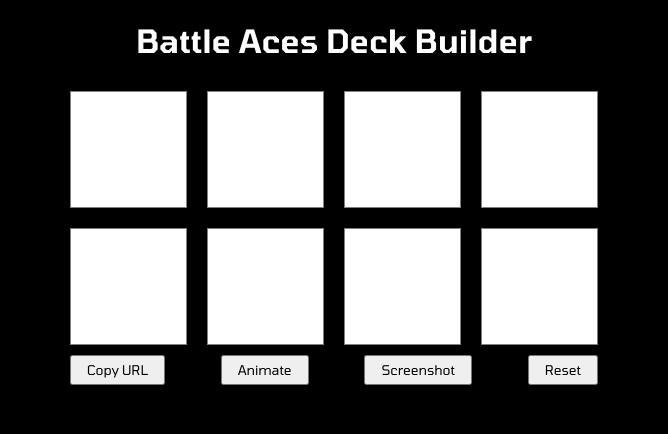
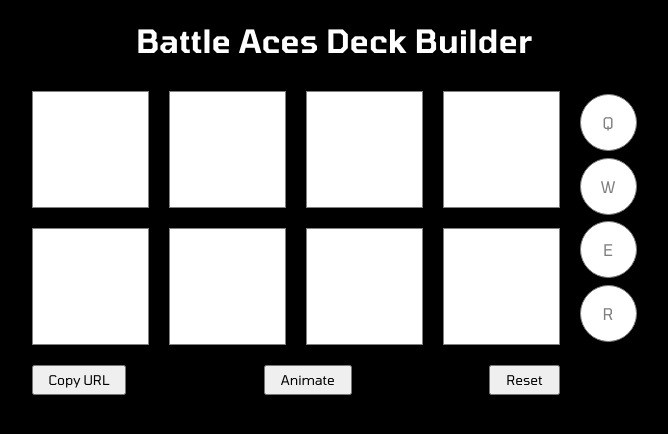
Before and after one commit to Zaokret/battle-aces, a website: page index.html in a window 1280 px wide. Shown: the whole page, without its empty margins (306-974 px from the left). Drawn offline with Linux system fonts and the light colour scheme; no server answers.

Commit message:
show available abilities and selected key

```diff
--- a/index.html
+++ b/index.html
@@ -9,6 +9,7 @@
 <body>
     <main>
         <h1>Battle Aces Deck Builder</h1>
+        <div id="main-selection">
             <div id="deck">
                 <div class="row">
                     <div id="slot-0" class="t0 card"></div>
@@ -22,15 +23,23 @@
                     <div id="slot-6" class="t4 card"></div>
                     <div id="slot-7" class="t4 t2 card"></div>
                 </div>
-        </div>
                 <div class="row actions">
                     <button id="share-button" type="button">Copy URL</button>
                     <button id="animate-button" type="button">Animate</button>
-            <button id="screenshot" type="button">Screenshot</button>
                     <button id="reset-button" type="button">Reset</button>
+                </div>
+            </div>
+            <div id="abilities">
+                <div class="ability" id="q"></div>
+                <div class="ability" id="w"></div>
+                <div class="ability" id="e"></div>
+                <div class="ability" id="r"></div>
+            </div>
         </div>
 
         <div popover="auto" id="select-unit"></div>
+        <div popover="auto" id="select-ability">asd</div>
+
         <div id="video"></div>
         <canvas id="canvas" hidden></canvas>
         <script src="./index.js"></script>
--- a/index.js
+++ b/index.js
@@ -1,6 +1,5 @@
 var units = [];
 var tiers = [];
-var isPopoverOpen = false;
 
 fetchUnitsAndTiers()
     .then((data) => {
@@ -12,8 +11,31 @@
     });
 
 const unitInput = document.getElementById('select-unit');
+const cards = document.getElementsByClassName('card');
 
-const cards = document.getElementsByClassName('card');
+const abilityInput = document.getElementById('select-ability')
+const abilities = document.getElementsByClassName('ability');
+
+Array.from(abilities).forEach(ability => {
+    ability.addEventListener('click', () => {
+        const selected = getSelectedUnitSlugs();
+        const available = units
+        .filter(unit => selected.includes(unit.slug))
+        .reduce((abs, unit) => {
+            if(unit.unitAbility && !abs.includes(unit.unitAbility)) {
+                abs.push(unit.unitAbility)
+            }
+            return abs;
+        }, [])
+
+
+        abilityInput.innerHTML = `${ability.id}: ${available.join(', ')}`;
+        abilityInput.togglePopover();
+    })
+})
+
+
+
 
 document.getElementById('share-button').addEventListener('click', () => {
     copyDeck();
@@ -35,7 +57,6 @@
 }
 
 unitInput.addEventListener('toggle', (event) => {
-    isPopoverOpen = event.newState === 'open';
     if (event.newState === 'closed') {
         unitInput.innerHTML = '';
         removeInProgress();
--- a/styles.css
+++ b/styles.css
@@ -84,6 +84,7 @@
 }
 
 .actions {
+    margin: 10px;
     width: 528px;
     justify-content: space-between;
 }
@@ -291,3 +292,61 @@
     right: 10px;
     background: white;
 }
+
+#abilities {
+    display: flex;
+    flex-direction: column;
+    height: 254px;
+    margin: 10px;
+    justify-content: space-around;
+    flex-wrap:warp;
+}
+
+.ability {
+    background-color: white;
+    height: 55px;
+    width: 55px;
+    border-radius: 50%;
+    border: 1px solid grey;
+}
+
+#main-selection {
+    display: flex;
+}
+
+.ability::before {
+    display: inline-block;
+    width: 100%;
+    text-align: center;
+    margin-top: 18px;
+    /* position: relative;
+    font-size: xx-large;
+    top: 0;
+    left: 17.5px; */
+    color: gray;
+
+}
+
+.ability:nth-child(1) {
+    &::before {
+        content: 'Q';
+    }
+}
+
+.ability:nth-child(2) {
+    &::before {
+        content: 'W';
+    }
+}
+
+.ability:nth-child(3) {
+    &::before {
+        content: 'E';
+    }
+}
+
+.ability:nth-child(4) {
+    &::before {
+        content: 'R';
+    }
+}
```
Lines whose indentation alone changed are shown as unchanged.
